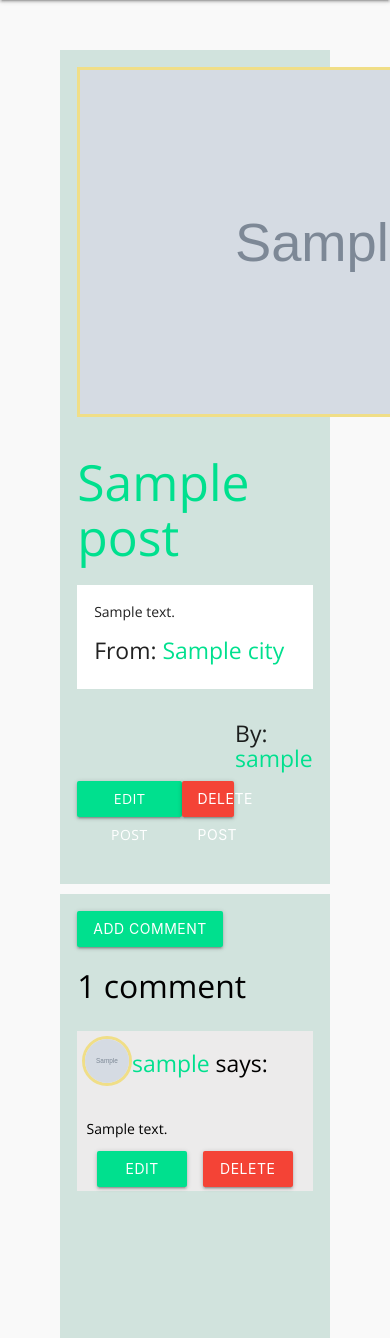
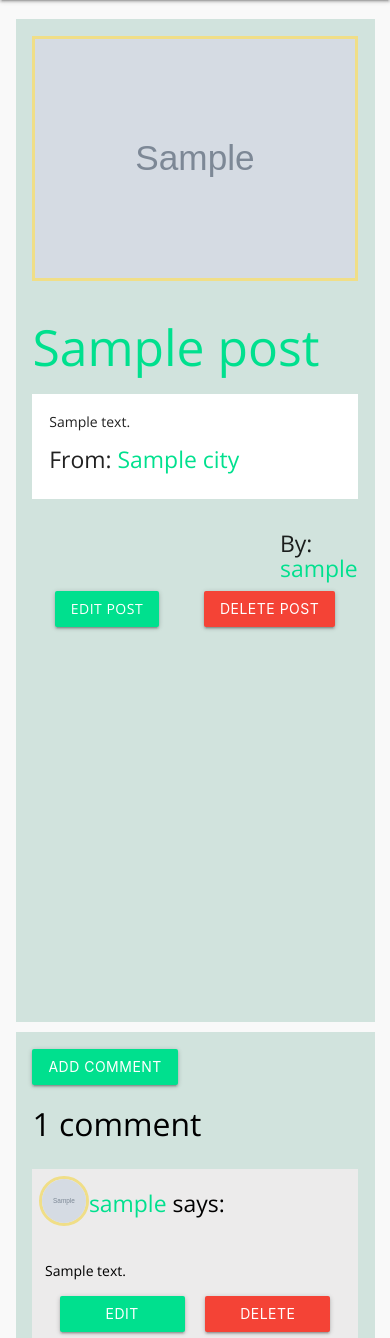
Before and after one commit to minhazur9/wayfarer, a Django app: page /posts/1/ in a window 390 px wide; the page is wider, and only the part inside the window is pictured. Shown: the part 56-1394 px from the top of that part. Run offline with Django 3.2, Linux system fonts and the light colour scheme; a user stored in the database is signed in; tables that the repository leaves empty hold one stand-in row (values such as "Sample post"); grey boxes marked "Sample" are stand-in pictures.

Commit message:
Fixes post details on mobile

```diff
--- a/main_app/static/css/styles.css
+++ b/main_app/static/css/styles.css
@@ -583,4 +583,26 @@ p span{
     .all-cities-card-title {
         font-size: 25px;
     }
+
+    .post__image{
+        width: 100%;
+        height: auto;
+    }
 }
+
+@media only screen and (max-width: 766px){
+    .post-container{
+        min-height: 120vh;
+    }
+    .post-comments{
+        margin: 0;
+        margin-top: 1em;
+        padding: 0;
+    }
+    .edit-btn{
+        justify-content: space-around;
+    }
+    #confirm-delete{
+        width: 100%;
+    }
+}
--- a/main_app/templates/base.html
+++ b/main_app/templates/base.html
@@ -21,6 +21,7 @@
     {% block content %}
     {% endblock content %}
 </main>
+{% include './partials/footer.html' %}
 </body>
     <script defer>
         document.addEventListener('DOMContentLoaded', function() {
@@ -28,5 +29,4 @@
             var instances = M.Sidenav.init(elems);
         });
     </script>
-    {% include './partials/footer.html' %}
 </html>
```
Also changed, not shown: wayfarer_project/static/post_images/24ebd8f7-1f82-4a7b-a6fc-9efd09a8b6e4.JPG (added), wayfarer_project/static/user_images/IMG_1404.JPG (added).
